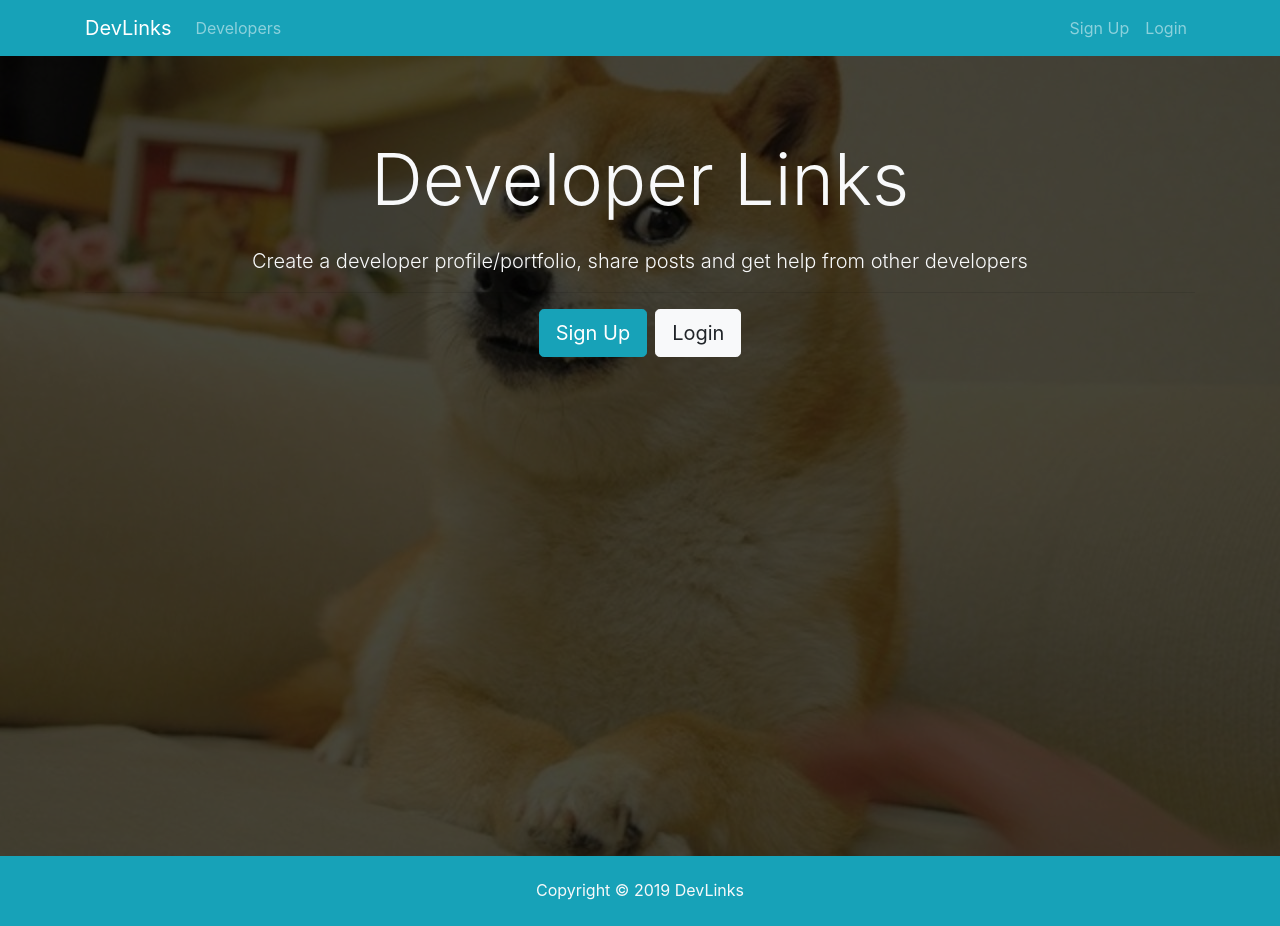
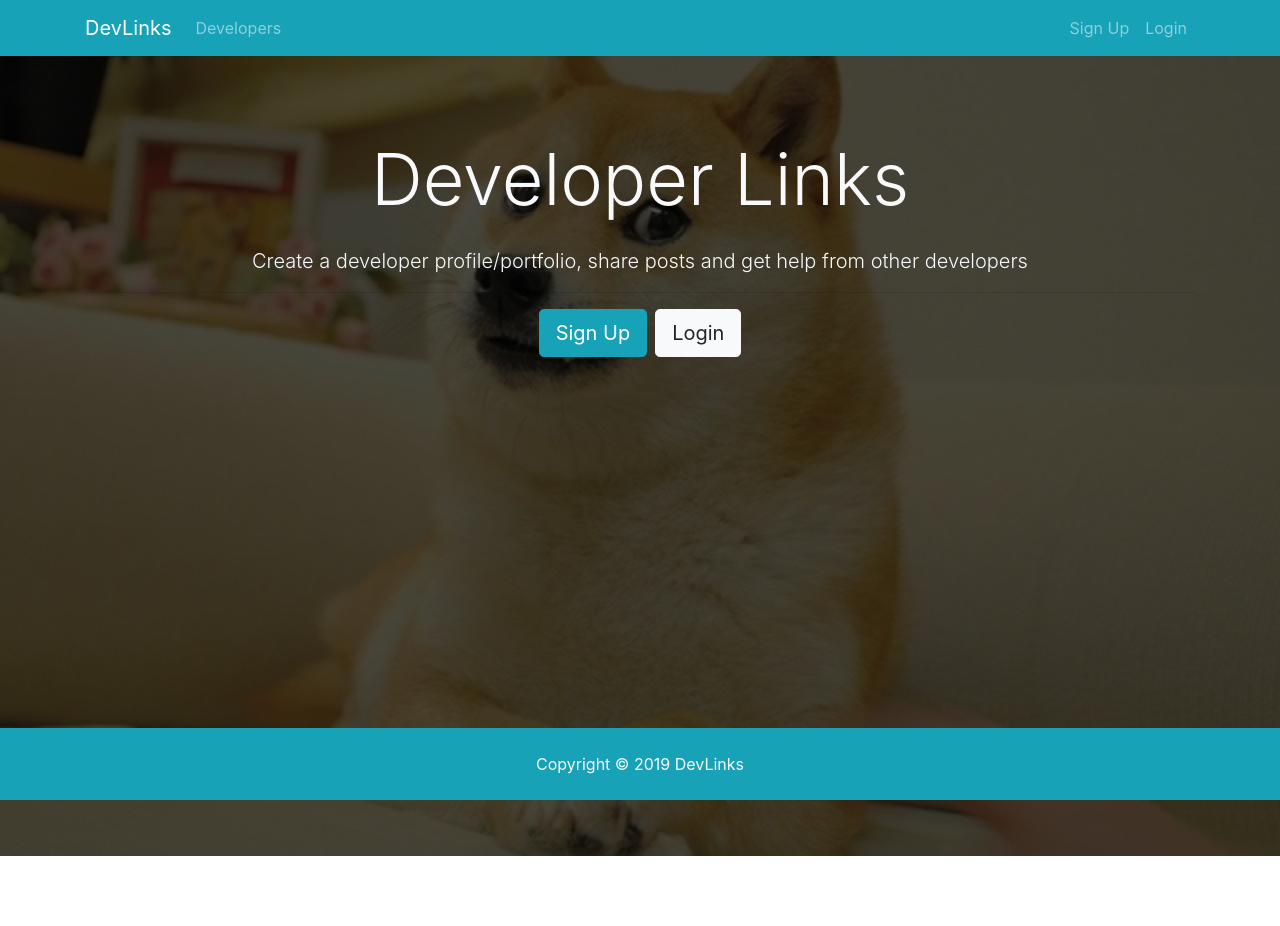
Before and after one commit to day1park/BTMERN, a React (Create React App) app in the folder client/: page / in a window 1280 px wide. After the commit the page ends 856 px from the top, so only its background shows below. Built offline with nearby package versions, Linux system fonts and the light colour scheme.

Commit message:
change footer to fixed

```diff
--- a/client/src/App.css
+++ b/client/src/App.css
@@ -38,8 +38,8 @@ img {
   color: #bbb !important;
 }
 
-.Footer {
-  position: absolute;
+footer {
+  position: fixed;
   left: 0;
   bottom: 0;
   right: 0;
```
